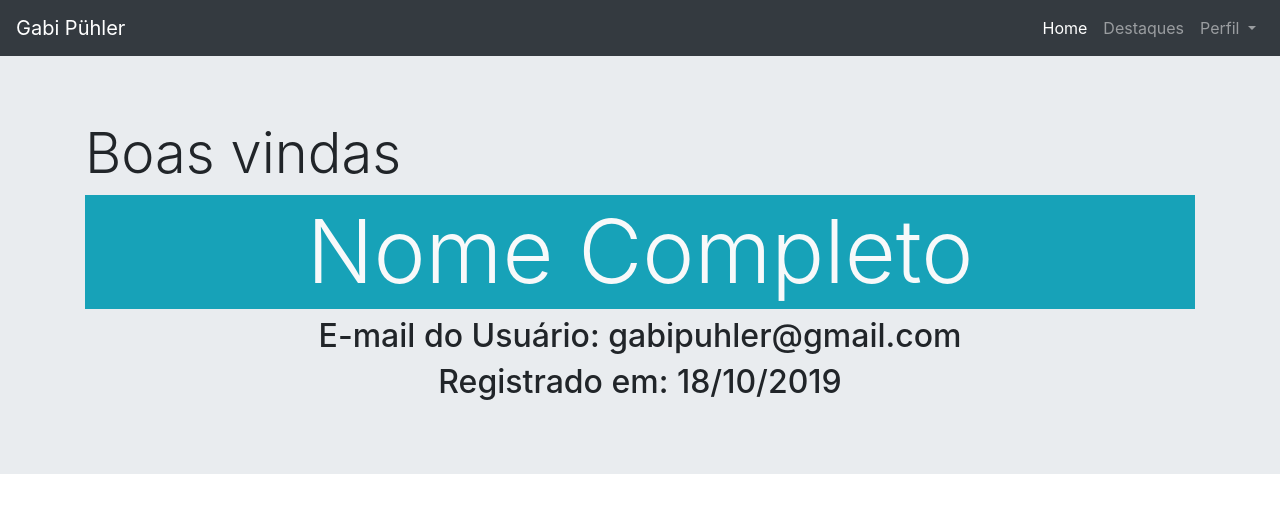
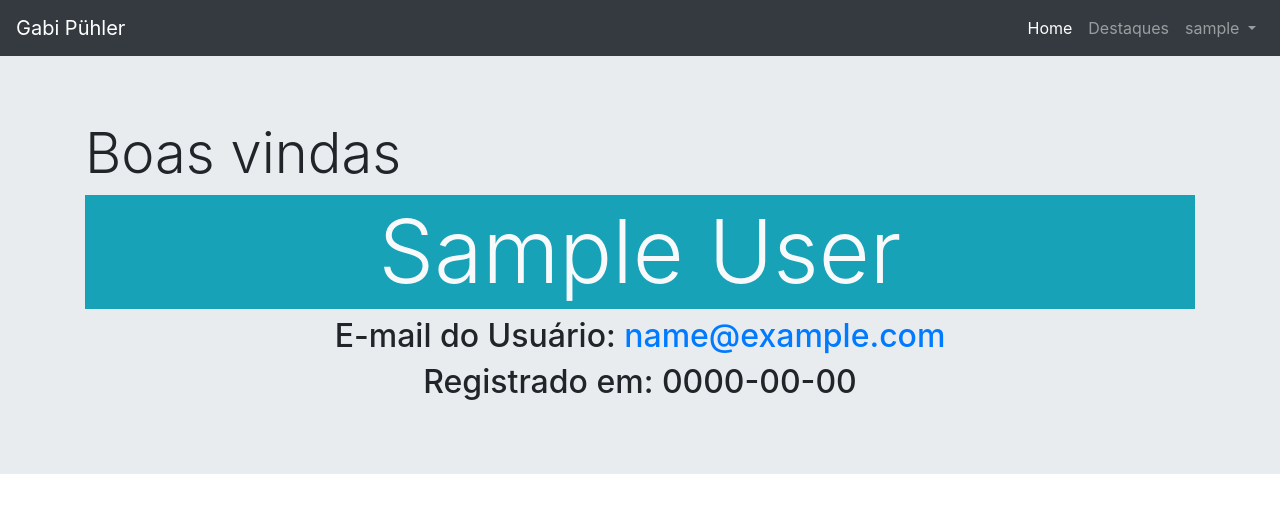
Before and after one commit to gabipuhler/login, a PHP site: page /login/perfil.php in a window 1280 px wide. Shown: the top 513 px of the page. Run offline with PHP 8.4, Linux system fonts and the light colour scheme; the visitor is signed in with stand-in values (Sample User, id 1).

Commit message:
perfil Completo
perfil.php prenchido com dados da sessão

```diff
--- a/perfil.php
+++ b/perfil.php
@@ -32,7 +32,7 @@
                 </li>
                 <li class="nav-item dropdown">
                     <a class="nav-link dropdown-toggle" href="#" id="navbarDropdownMenuLink" role="button" data-toggle="dropdown" aria-haspopup="true" aria-expanded="false">
-                        Perfil
+                        <?= $nomeDoUsuario ?>
                     </a>
                     <div class="dropdown-menu" aria-labelledby="navbarDropdownMenuLink">
                         <a class="dropdown-item" href="#">Sobre</a>
@@ -49,13 +49,16 @@
         <div class="container">
             <h1 class="display-4">Boas vindas</h1>
             <h2 class="display-2 text-center bg-info roundend p-1 text-light">
-                Nome Completo
+                <?= $nomeCompleto ?>
             </h2>
             <h2 class="text-center">
-                E-mail do Usuário: gabipuhler@gmail.com
+                E-mail do Usuário:
+                <a href="mailto:<?=$emailUsuario?>">
+                <?=$emailUsuario?>
+                </a>
             </h2>
             <h2 class="text-center">
-                Registrado em: 18/10/2019
+                Registrado em: <?=$dataCriado?>
             </h2>
         </div>
     </div>
--- a/session.php
+++ b/session.php
@@ -4,6 +4,22 @@ require_once "configBD.php";
 
 if(isset( $_SESSION['nomeDoUsuario'])){
     //logado
+    $usuario = $_SESSION['nomeDoUsuario'];
+    $sql = $connect->prepare("SELECT * FROM usuario WHERE nomeDoUsuario = ?");
+    $sql->bind_param("s",$usuario);
+    $sql->execute();
+    $resultado = $sql->get_result();
+    $linha = $resultado->fetch_array(MYSQLI_ASSOC);
+
+    $nomeDoUsuario = $linha ['nomeDoUsuario'];
+    $nomeCompleto = $linha ['nomeCompleto'];
+    $emailUsuario = $linha ['emailUsuario'];
+    $dataCriado = $linha ['dataCriado'];
+
+
+
+
+
 } else{
     //Se não estiver logado, redirecionar para a página index.html
     header("location: index.php");
```
